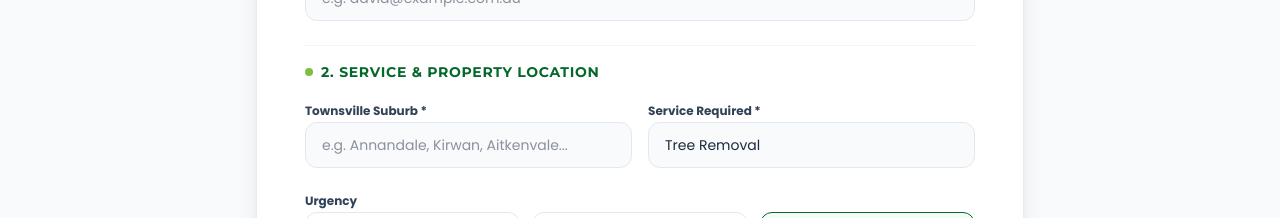
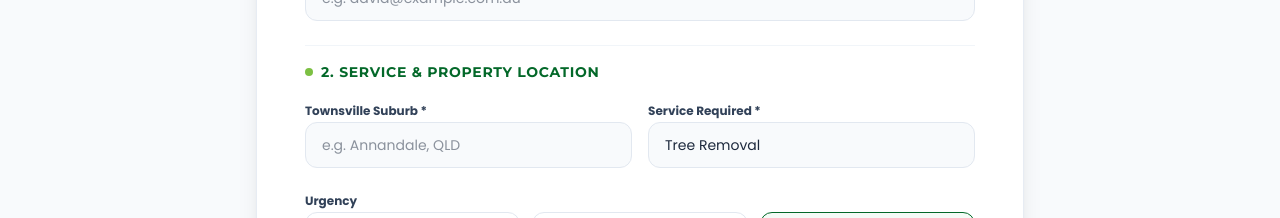
Before and after one commit to raheel2k29/Arbco-Tree, a Next.js app: page /quote in a window 1280 px wide. Shown: the part 820-1038 px from the top of the page. Built offline with nearby package versions, Linux system fonts and the light colour scheme.

Commit message:
Fix: Standardize suburb placeholder to 'Annandale, QLD' and add QLD suburb datalist on all quote forms

```diff
--- a/package.json
+++ b/package.json
@@ -1,6 +1,6 @@
 {
   "name": "arbco-tree",
-  "version": "0.1.2",
+  "version": "0.1.3",
   "private": true,
   "scripts": {
     "dev": "next dev",
--- a/src/app/page.tsx
+++ b/src/app/page.tsx
@@ -4,6 +4,7 @@
 import { useState, useEffect, useRef } from "react";
 import Image from "next/image";
 import Link from "next/link";
+import { allSuburbs } from "@/lib/locationData";
 
 export default function Home() {
   const [rotation, setRotation] = useState(0);
@@ -228,11 +229,18 @@ export default function Home() {
                       <input
                         type="text"
                         required
+                        list="homepage-suburbs"
                         value={quoteData.suburb}
                         onChange={(e) => setQuoteData({ ...quoteData, suburb: e.target.value })}
                         placeholder="e.g. Annandale, QLD"
                         className="w-full rounded-xl border border-slate-200 bg-slate-50 px-4 py-3 text-xs focus:border-[#036829] focus:bg-white focus:outline-none transition-colors"
                       />
+                      <datalist id="homepage-suburbs">
+                        <option value="Annandale, QLD" />
+                        {allSuburbs.map((sub, i) => (
+                          <option key={i} value={`${sub}, QLD`} />
+                        ))}
+                      </datalist>
                     </div>
                     <div className="space-y-1">
                       <label className="text-[10px] font-extrabold uppercase tracking-wider text-slate-400 font-heading">Service Needed</label>
--- a/src/app/quote/page.tsx
+++ b/src/app/quote/page.tsx
@@ -175,7 +175,7 @@ function QuoteFormContent() {
                         list="townsville-suburbs"
                         value={formData.suburb}
                         onChange={(e) => setFormData({ ...formData, suburb: e.target.value })}
-                        placeholder="e.g. Annandale, Kirwan, Aitkenvale..."
+                        placeholder="e.g. Annandale, QLD"
                         className="w-full px-4 py-3 rounded-xl border border-slate-200 bg-slate-50 focus:bg-white focus:border-[#036829] focus:outline-none text-sm transition-colors"
                       />
                       <datalist id="townsville-suburbs">
--- a/src/components/ServiceQuoteForm.tsx
+++ b/src/components/ServiceQuoteForm.tsx
@@ -105,7 +105,7 @@ export default function ServiceQuoteForm({ serviceName }: { serviceName: string
                 required
                 value={formData.suburb}
                 onChange={(e) => setFormData({ ...formData, suburb: e.target.value })}
-                placeholder="e.g. Kirwan, Aitkenvale..."
+                placeholder="e.g. Annandale, QLD"
                 className="w-full px-4 py-3 rounded-xl bg-white/10 border border-white/20 text-white placeholder-slate-400 focus:outline-none focus:ring-2 focus:ring-[#7cc043] text-sm"
               />
             </div>
```
